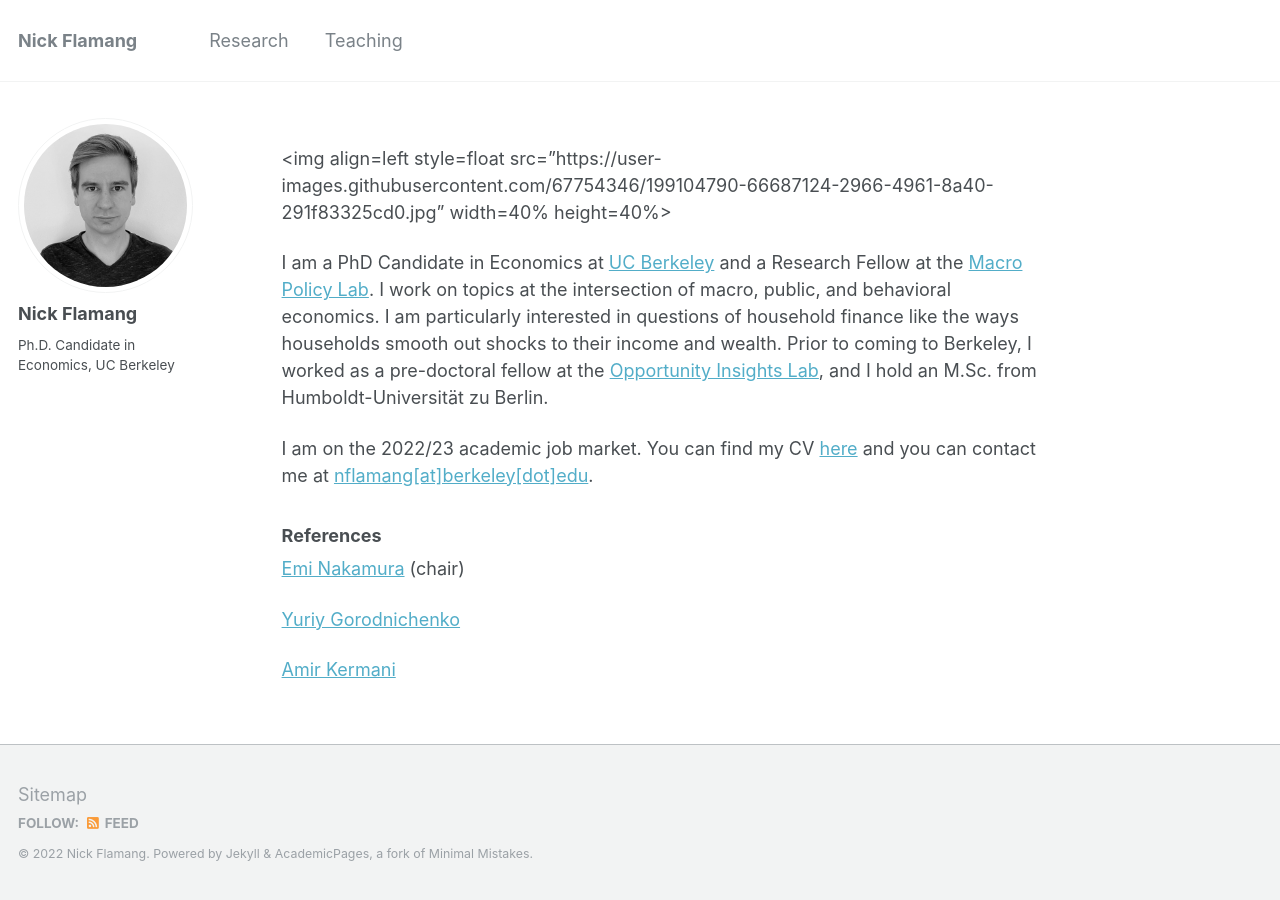
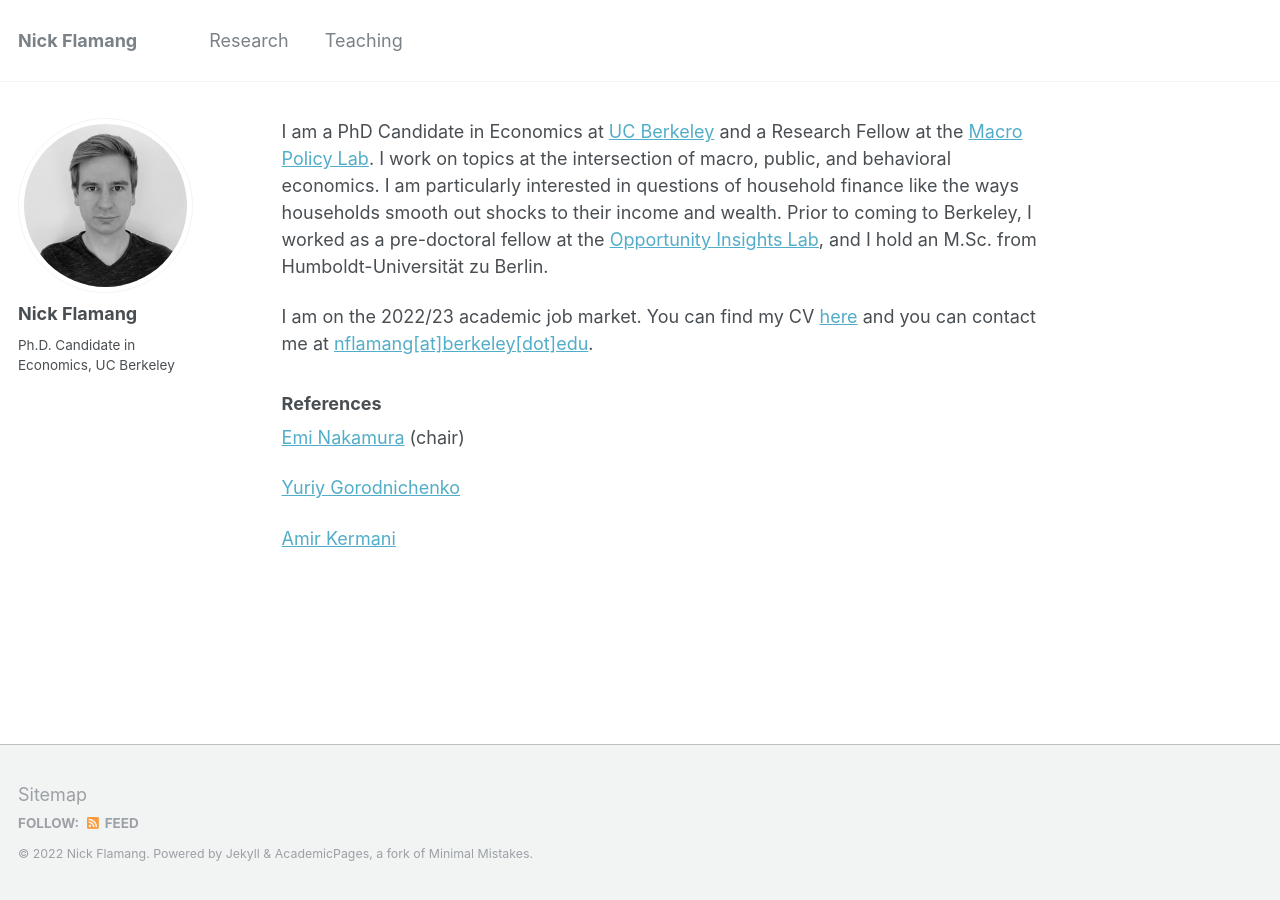
Before and after one commit to nickflamang/nickflamang.github.io, a Jekyll site: the page built from index.md, in a window 1280 px wide. Built offline with Jekyll 4.4.1, drawn with Linux system fonts in a browser that asks for light colours; our own code applies the rules of GitHub Pages for plain Markdown files.

Commit message:
Update index.md

```diff
--- a/index.md
+++ b/index.md
@@ -1,7 +1,3 @@
-<br />
-<img align=left style=float src="https://user-images.githubusercontent.com/67754346/199104790-66687124-2966-4961-8a40-291f83325cd0.jpg" width=40% height=40%>
-<br />
-
 I am a PhD Candidate in Economics at [UC Berkeley](https://www.econ.berkeley.edu/) and a Research Fellow at the [Macro Policy Lab](https://www.macropolicylab.org/). I work on topics at the intersection of macro, public, and behavioral economics. I am particularly interested in questions of household finance like the ways households smooth out shocks to their income and wealth. Prior to coming to Berkeley, I worked as a pre-doctoral fellow at the [Opportunity Insights Lab](https://opportunityinsights.org/), and I hold an M.Sc. from Humboldt-Universität zu Berlin.
 
 I am on the 2022/23 academic job market. You can find my CV [here](https://www.dropbox.com/s/8jmjnbfrxfxqa2f/CV_Website.pdf?dl=0) and you can contact me at [nflamang[at]berkeley[dot]edu](mailto:nflamang@berkeley.edu).
```
